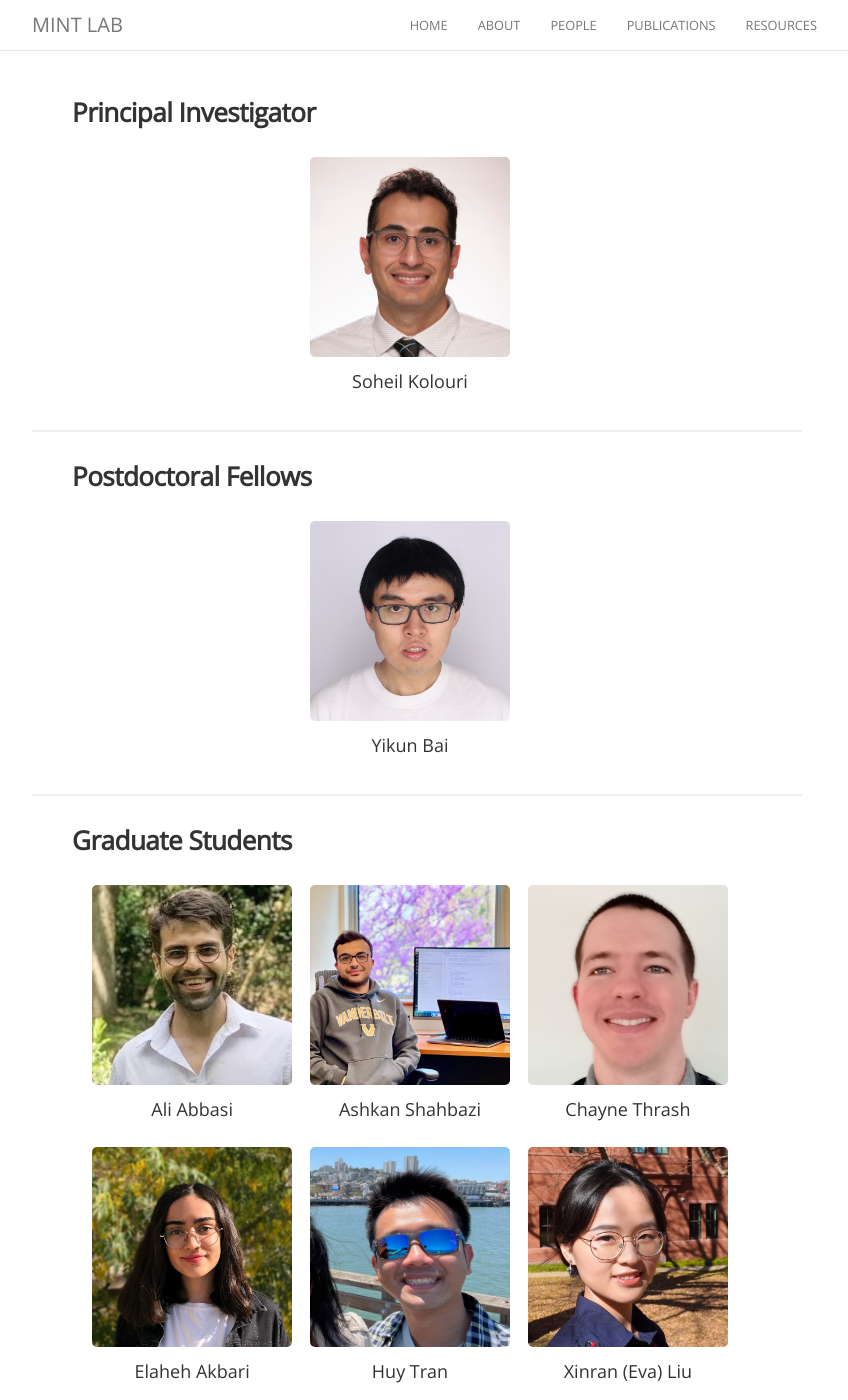
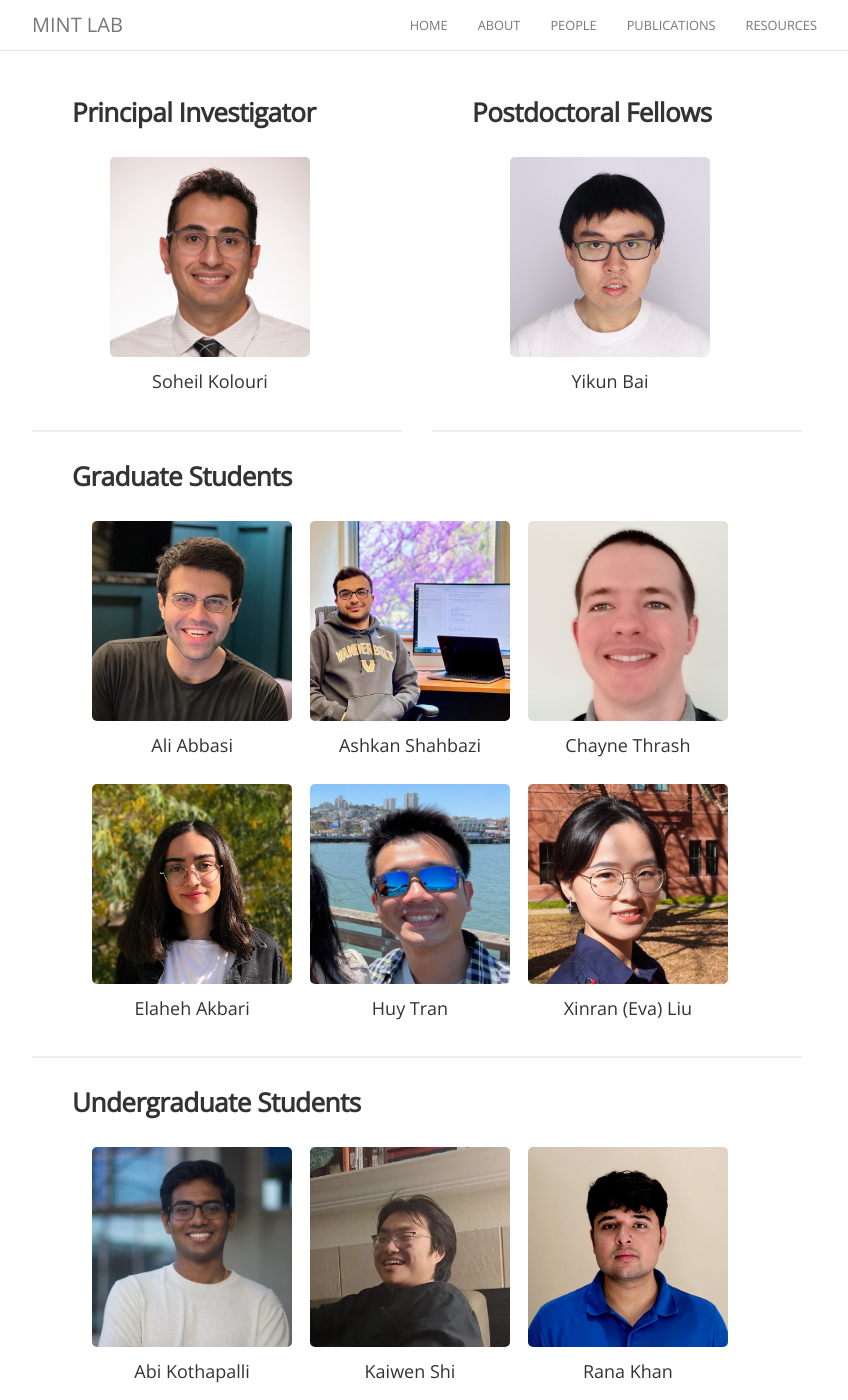
Before and after one commit to naqibUVa/nsp.github.io, a Jekyll site: the page built from people.md, in a window 1280 px wide and 1400 px high. Shown: the whole window, without its empty margins (223-1071 px from the left). Built offline with Jekyll 4.4.1, drawn with Linux system fonts in a browser that asks for light colours; nearby versions of some CDN libraries; comment, search, counter and statistics services are not loaded.

Commit message:
Minor Updates

```diff
--- a/css/zoom.css
+++ b/css/zoom.css
@@ -39,3 +39,13 @@ img.zoom-img {
 .zoom-overlay-transitioning {
   cursor: default;
 }
+
+.row {
+  display: flex;
+  flex-wrap: wrap;
+  justify-content: space-between;
+}
+.column {
+  flex: 1; /* Adjust this value based on your layout preferences */
+  padding: 0 15px; /* Spacing between columns */
+}
--- a/people.md
+++ b/people.md
@@ -4,8 +4,47 @@ permalink: /people/
 ---
 
 {% assign people_sorted = site.people | sort: 'joined' %}
-{% assign role_array = "pi|postdoc|gradstudent|researchstaff|visiting|undergrad|alumni" | split: "|" %}
+{% assign role_array = "pi|postdoc" | split: "|" %}
 
+<div class="row">
+  {% for role in role_array %}
+    {% assign people_in_role = people_sorted | where: 'position', role %}
+    {% if people_in_role.size == 0 %}
+      {% continue %}
+    {% endif %}
+
+    <!-- Custom layout for PI and Postdocs -->
+    {% if role == 'pi' or role == 'postdoc' %}
+      <div class="column">
+        <div class="pos_header">
+          {% case role %}
+            {% when 'pi' %}
+              <h3>Principal Investigator</h3>
+            {% when 'postdoc' %}
+              <h3>Postdoctoral Fellows</h3>
+          {% endcase %}
+        </div>
+
+        <div class="content list people">
+          {% for profile in people_in_role %}
+            <div class="list-item-people">
+              <p class="list-post-title">
+                {% if profile.avatar %}
+                  <a href="{{ site.baseurl }}{{ profile.url }}"><img class="profile-thumbnail" src="{{site.baseurl}}/images/people/{{profile.avatar}}"></a>
+                {% else %}
+                  <a href="{{ site.baseurl }}{{ profile.url }}"><img class="profile-thumbnail" src="http://evansheline.com/wp-content/uploads/2011/02/facebook-Storm-Trooper.jpg"></a>
+                {% endif %}
+                <a class="name" href="{{ site.baseurl }}{{ profile.url }}">{{ profile.name }}</a>
+              </p>
+            </div>
+          {% endfor %}
+        </div>
+        <hr>
+      </div>
+    {% endif %}
+  {% endfor %}
+</div>
+{% assign role_array = "gradstudent|researchstaff|visiting|undergrad|alumni" | split: "|" %}
 {% for role in role_array %}
 
 {% assign people_in_role = people_sorted | where: 'position', role %}
@@ -58,10 +97,10 @@ permalink: /people/
 
 <br>
 
-| Who are they | When were they here | Where they went |
-| :------------- |:-------------| :-----------|
-| [Zihao (Harry) Zhu](https://www.linkedin.com/in/zihao-wu-a475ab262/) | Undergrad (Fall 2022-Summer 2023) | Master of Science Student in the Computer Science Department at Duke University|
-| [Yuzhe (Bryan) Lu](https://www.linkedin.com/in/bryan-lu-419623180/) | Undergrad (Fall 2021-Summer 2022) | Master of Science Student in the Computer Science Department at CMU|
+| Who are they                                                 | When were they here               | Where they went                                              |
+| :----------------------------------------------------------- | :-------------------------------- | :----------------------------------------------------------- |
+| [Zihao (Harry) Zhu](https://www.linkedin.com/in/zihao-wu-a475ab262/) | Undergrad (Fall 2022-Summer 2023) | Master of Science Student in the Computer Science Department at Duke University |
+| [Yuzhe (Bryan) Lu](https://www.linkedin.com/in/bryan-lu-419623180/) | Undergrad (Fall 2021-Summer 2022) | Master of Science Student in the Computer Science Department at CMU |
 
 {% endif %}
 {% endfor %}
```
Also changed, not shown: _people/Ali_Abbasi.md (+1 -1 lines), images/people/AliAbbasi.jpeg (added), images/people/AliAbbasi.jpg (deleted).
